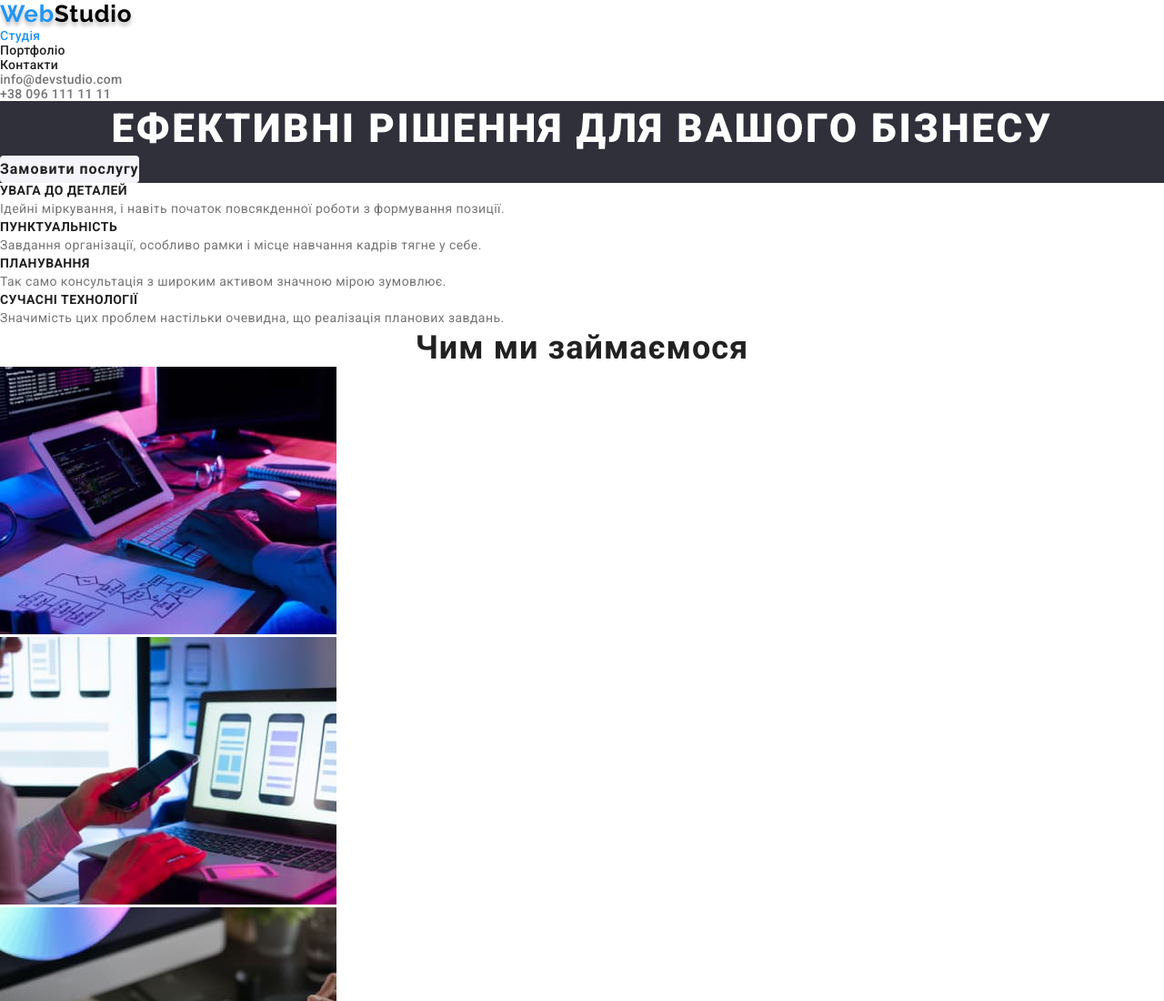
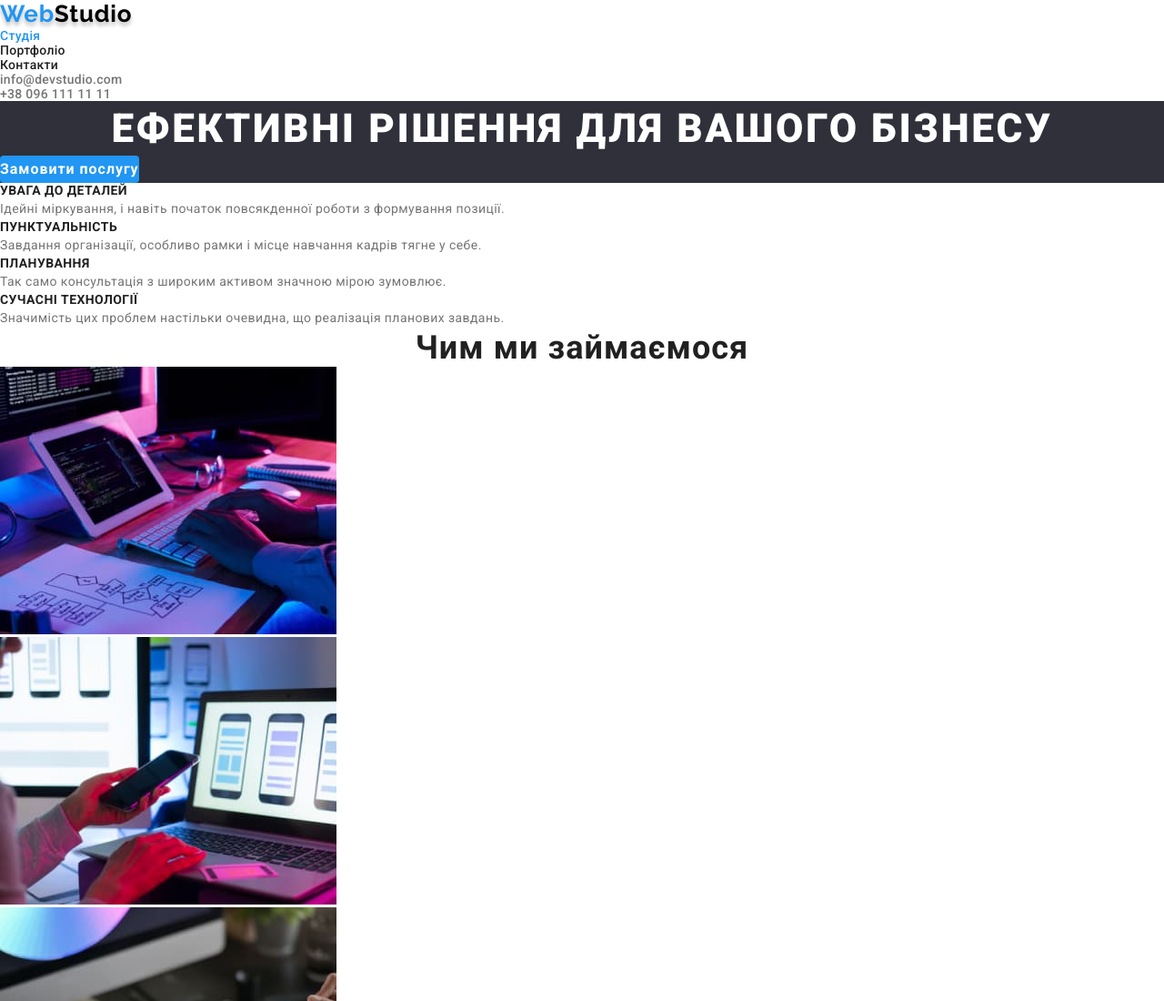
Before and after one commit to SweetnessDark/goit-markup-hw-02, a plain HTML site: page index.html in a window 1280 px wide. Shown: the top 1100 px of the page at 91% size. Drawn offline with Linux system fonts and the light colour scheme.

Commit message:
update style.css

```diff
--- a/css/style.css
+++ b/css/style.css
@@ -8,6 +8,7 @@
     --color-gray: #757575;
     --color-dark-gray: #2F303A;
     --color-white-gray: #F5F4FA;
+    --color-light-blue: #188CE8;
 }
 
 /* Resetting Styles */
@@ -112,13 +113,13 @@
     border: none;
     cursor: pointer;
     border-radius: 4px;
-    background-color: var(--color-white-gray);
-    color: var(--color-dark);
+    background-color: var(--color-blue);
+    color: var(--color-white);
 }
 
 .banner-btn:hover,
 .banner-btn:focus {
-    background-color: var(--color-blue);
+    background-color: var(--color-light-blue);
     color: var(--color-white);
 }
 
```
